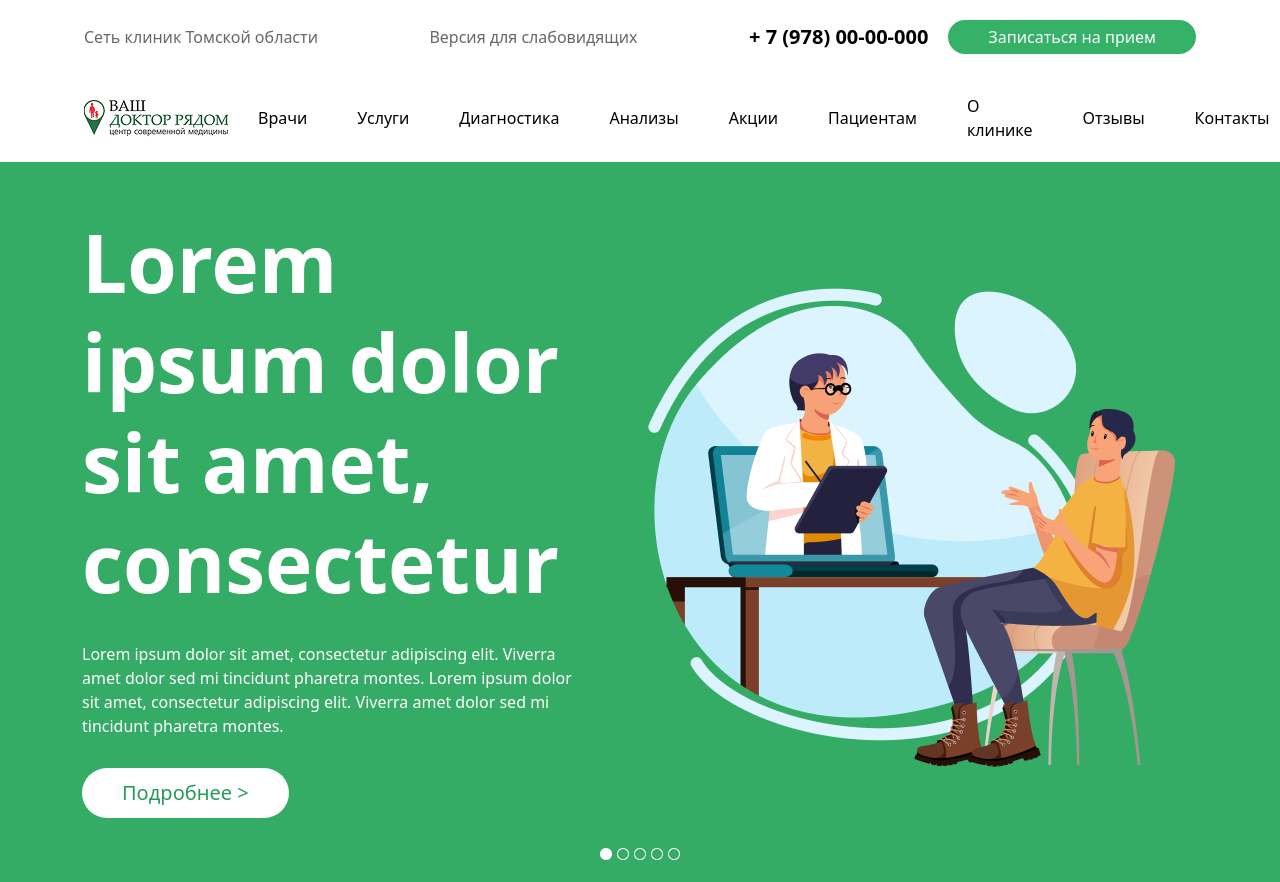
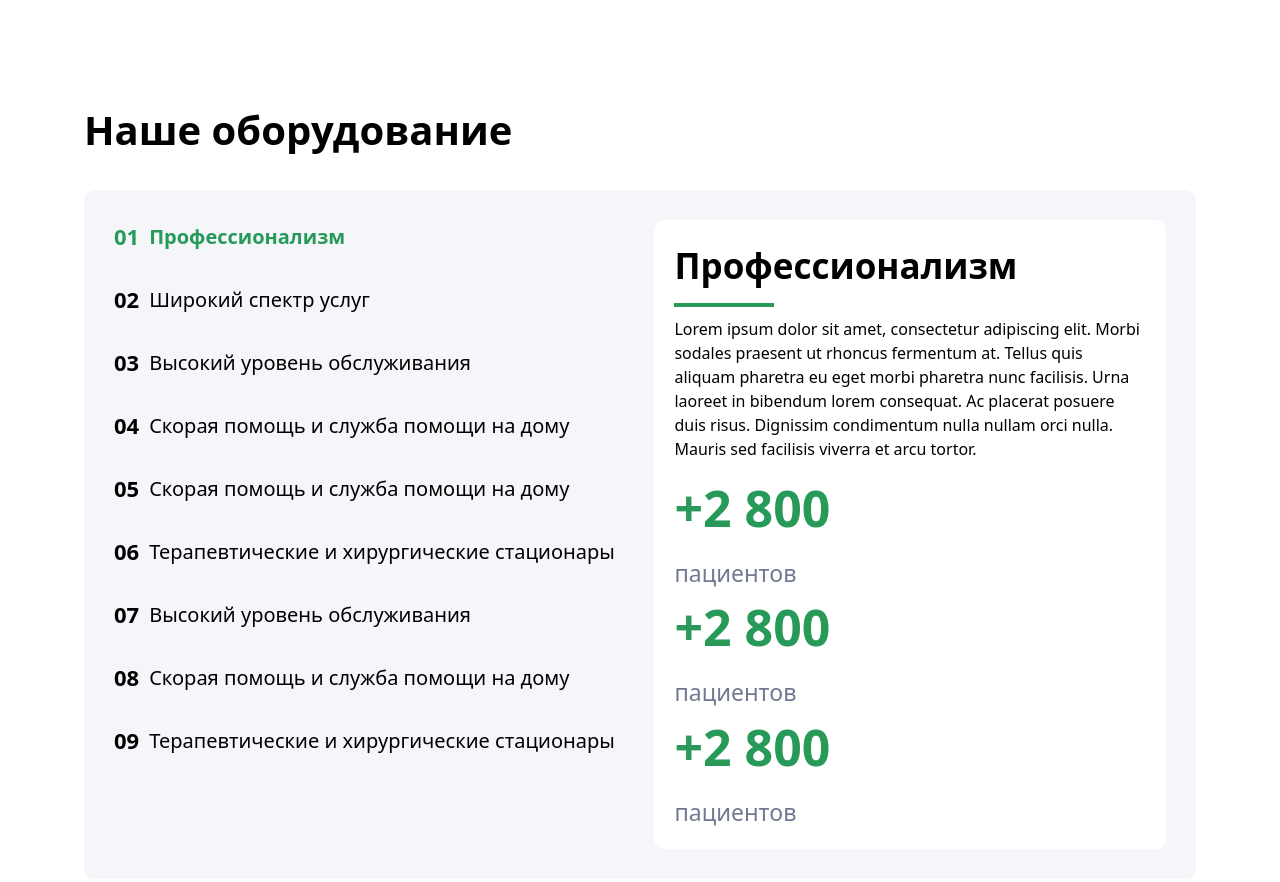
Before and after one commit to MuhammadEvazov/project4, a website: page src/index.html in a window 1280 px wide. Shown: the top 882 px of the page. Drawn offline with nearby package versions, Linux system fonts and the light colour scheme; files that its build step writes are made by us from their sources.

Commit message:
seventh section created successfully

```diff
--- a/src/index.html
+++ b/src/index.html
@@ -9,7 +9,7 @@
 </head>
 
 <body>
-    <header class="flex flex-col gap-[20px]">
+    <!-- <header class="flex flex-col gap-[20px]">
         <nav
             class="hidden p-[20px] lg:w-[90%] lg:m-auto lg:max-w-[1300px] lg:flex items-center justify-between text-[#686868]">
             <p>Сеть клиник Томской области</p>
@@ -162,7 +162,8 @@
             </article>
         </section>
 
-        <section class="section4 p-[20px] lg:w-[90%] lg:m-auto lg:max-w-[1300px] flex flex-col items-start gap-[30px] lg:py-[100px]">
+        <section
+            class="section4 p-[20px] lg:w-[90%] lg:m-auto lg:max-w-[1300px] flex flex-col items-start gap-[30px] lg:py-[100px]">
             <h1 class="text-[40px] font-[700]">Наши акции</h1>
             <article class="flex flex-col items-start gap-[20px] lg:flex-row">
                 <aside
@@ -281,7 +282,8 @@
             </article>
         </section>
 
-    <section class="section6 p-[20px] lg:w-[90%] lg:m-auto lg:max-w-[1300px] flex items-start flex-col gap-[30px] lg:py-[100px]">
+        <section
+            class="section6 p-[20px] lg:w-[90%] lg:m-auto lg:max-w-[1300px] flex items-start flex-col gap-[30px] lg:py-[100px]">
             <h1 class="text-[40px] font-[700]">Наше оборудование</h1>
             <article class="flex flex-col items-center gap-[30px] lg:flex-row lg:justify-between lg:w-[100%]">
                 <aside class="flex flex-col gap-[10px] bg-[#F4F6FA] p-[20px] rounded-[30px] lg:w-[30%]">
@@ -356,6 +358,77 @@
                     </p>
                 </aside>
             </article>
+        </section> -->
+
+        <section
+            class="section6 p-[20px] lg:w-[90%] lg:m-auto lg:max-w-[1300px] flex items-start flex-col gap-[30px] lg:py-[100px]">
+            <h1 class="text-[40px] font-[700]">Наше оборудование</h1>
+            <article class="flex flex-col-reverse items-start gap-[30px] bg-[#F4F6FA] p-[10px] lg:p-[30px] rounded-[10px] lg:flex-row lg:w-[100%]">
+                <aside class="flex flex-col items-start gap-[10px] text-[20px] lg:w-[50%] lg:gap-[30px]">
+                    <h2 class="hidden lg:flex items-center gap-[10px] text-[#279A59] font-[700]">
+                        <span class="text-[22px] font-[700]">01</span>
+                        Профессионализм
+                    </h2>
+                    <h2 class="flex items-center gap-[10px]">
+                        <span class="text-[22px] font-[700]">02</span>
+                        Широкий спектр услуг
+                    </h2>
+                    <h2 class="flex items-center gap-[10px]">
+                        <span class="text-[22px] font-[700]">03</span>
+                        Высокий уровень обслуживания
+                    </h2>
+                    <h2 class="flex items-center gap-[10px]">
+                        <span class="text-[22px] font-[700]">04</span>
+                        Скорая помощь и служба помощи на дому
+                    </h2>
+                    <h2 class="flex items-center gap-[10px]">
+                        <span class="text-[22px] font-[700]">05</span>
+                        Скорая помощь и служба помощи на дому
+                    </h2>
+                    <h2 class="flex items-center gap-[10px]">
+                        <span class="text-[22px] font-[700]">06</span>
+                        Терапевтические и хирургические стационары
+                    </h2>
+                    <h2 class="flex items-center gap-[10px]">
+                        <span class="text-[22px] font-[700]">07</span>
+                        Высокий уровень обслуживания
+                    </h2>
+                    <h2 class="flex items-center gap-[10px]">
+                        <span class="text-[22px] font-[700]">08</span>
+                        Скорая помощь и служба помощи на дому
+                    </h2>
+                    <h2 class="flex items-center gap-[10px]">
+                        <span class="text-[22px] font-[700]">09</span>
+                        Терапевтические и хирургические стационары
+                    </h2>
+                </aside>
+                <aside class="flex flex-col items-start gap-[10px]  bg-white p-[20px] rounded-[10px] lg:w-[50%]">
+                    <h2 class="lg:hidden text-[20px] flex items-center gap-[10px] text-[#279A59] font-[700]">
+                        <span class="text-[22px] font-[700]">01</span>
+                        Профессионализм
+                    </h2>
+                    <h1 class="text-[35px] font-[700]">Профессионализм</h1>
+                    <p class="border-[2px] border-solid border-[#279A59] w-[100px]"></p>
+                    <p>Lorem ipsum dolor sit amet, consectetur adipiscing elit. Morbi sodales praesent ut rhoncus
+                        fermentum at. Tellus quis aliquam pharetra eu eget morbi pharetra nunc facilisis. Urna laoreet
+                        in bibendum lorem consequat. Ac placerat posuere duis risus. Dignissim condimentum nulla nullam
+                        orci nulla. Mauris sed facilisis viverra et arcu tortor. </p>
+                    <div>
+                        <div class="flex flex-col items-start gap-[10px]">
+                            <h1 class="text-[50px] font-[800] text-[#279A59]">+2 800</h1>
+                            <p class="text-[#717992] text-[23px]">пациентов</p>
+                        </div>
+                        <div class="flex flex-col items-start gap-[10px]">
+                            <h1 class="text-[50px] font-[800] text-[#279A59]">+2 800</h1>
+                            <p class="text-[#717992] text-[23px]">пациентов</p>
+                        </div>
+                        <div class="flex flex-col items-start gap-[10px]">
+                            <h1 class="text-[50px] font-[800] text-[#279A59]">+2 800</h1>
+                            <p class="text-[#717992] text-[23px]">пациентов</p>
+                        </div>
+                    </div>
+                </aside>
+            </article>
         </section>
     </main>
 </body>
```
Lines whose indentation alone changed are shown as unchanged.
